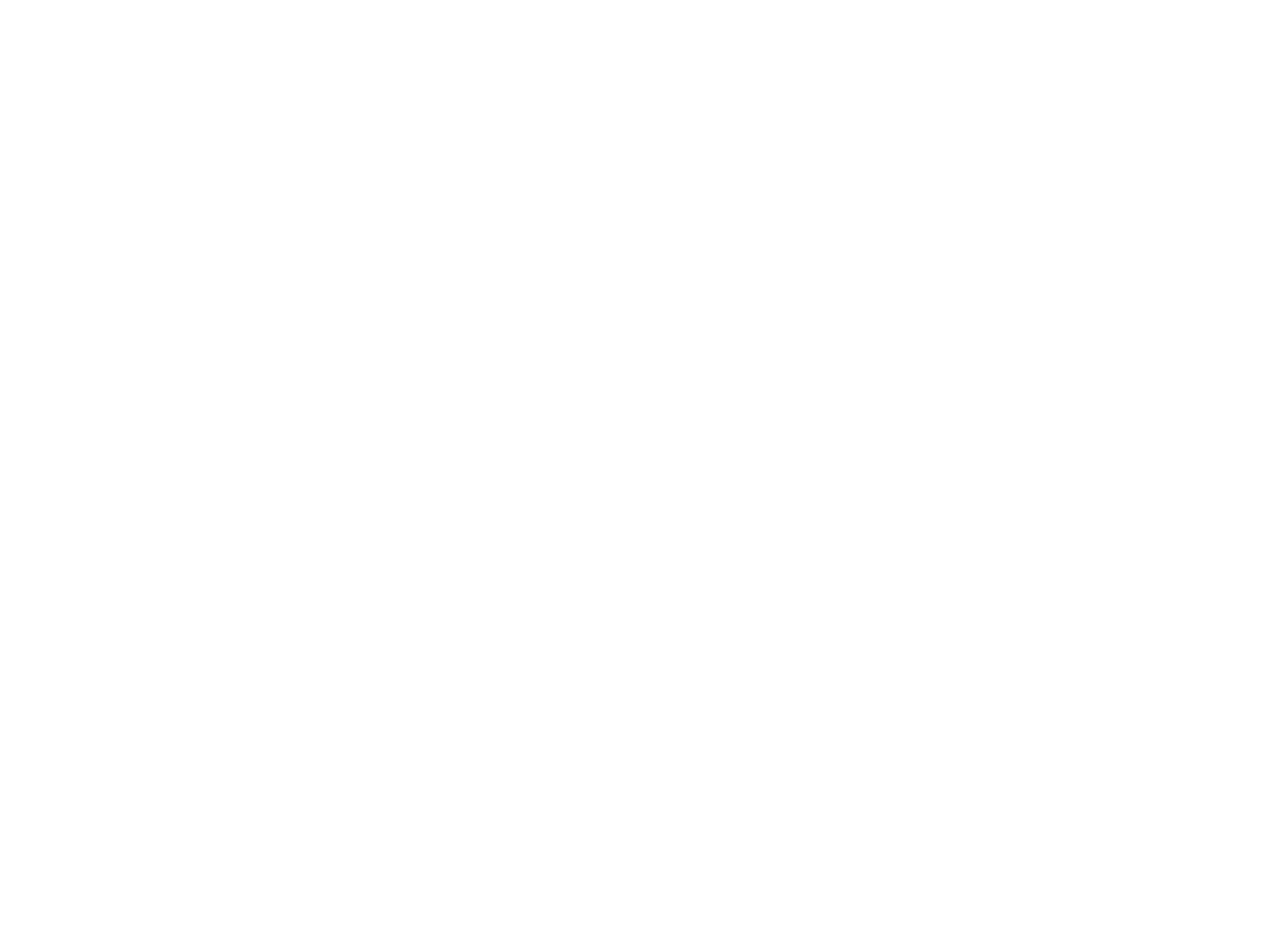
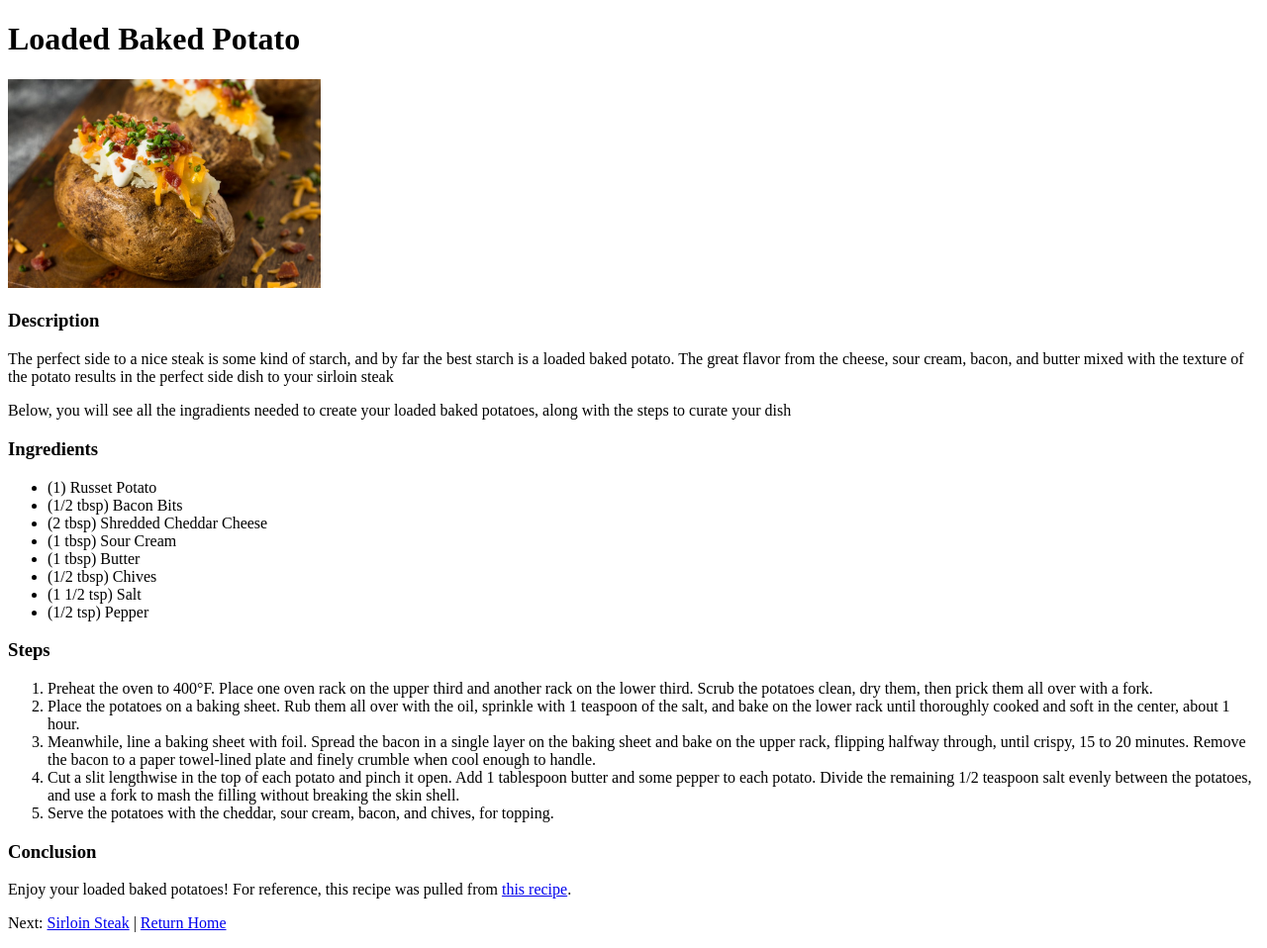
Before and after one commit to TyGrinCL/odin-recipes, a plain HTML site: page recipes/loaded-baked-potato.html in a window 1280 px wide. Shown: the whole page at 99% size. Before the commit the page ends 800 px from the top, so only its background shows below. Drawn offline with Linux system fonts and the light colour scheme.

Commit message:
Created Loaded Baked Potato page, fixed an error involving the reference links on the home page (corrected the href link)

```diff
--- a/recipes/loaded-baked-potato.html
+++ b/recipes/loaded-baked-potato.html
@@ -6,6 +6,58 @@
     <title>Loaded Baked Potato</title>
 </head>
 <body>
+    <h1>Loaded Baked Potato</h1>
 
+    <img src="../images/loaded-baked-potatoes.jpg" alt="Delicious loaded baked potatoes in a row
+     sitting on a wooden cutting board. The potatoes are overflowing with cheese, bacon, sour cream,
+      and chives" style="width: 25%; height: 25%">
+
+    <h3>Description</h3>
+
+    <p>The perfect side to a nice steak is some kind of starch, and by far the best starch is a loaded baked potato.
+         The great flavor from the cheese, sour cream, bacon, and butter mixed with the texture of the potato results
+          in the perfect side dish to your sirloin steak</p>
+
+    <p>Below, you will see all the ingradients needed to create your loaded baked potatoes,
+         along with the steps to curate your dish</p>
+
+    <h3>Ingredients</h3>
+
+    <ul>
+        <li>(1) Russet Potato</li>
+        <li>(1/2 tbsp) Bacon Bits</li>
+        <li>(2 tbsp) Shredded Cheddar Cheese</li>
+        <li>(1 tbsp) Sour Cream</li>
+        <li>(1 tbsp) Butter</li>
+        <li>(1/2 tbsp) Chives</li>
+        <li>(1 1/2 tsp) Salt</li>
+        <li>(1/2 tsp) Pepper</li>
+    </ul>
+
+    <h3>Steps</h3>
+
+    <ol>
+        <li>Preheat the oven to 400°F. Place one oven rack on the upper third and another rack on the lower third.
+             Scrub the potatoes clean, dry them, then prick them all over with a fork.</li>
+
+        <li>Place the potatoes on a baking sheet. Rub them all over with the oil, sprinkle with 1 teaspoon of the salt,
+             and bake on the lower rack until thoroughly cooked and soft in the center, about 1 hour.</li>
+
+        <li>Meanwhile, line a baking sheet with foil. Spread the bacon in a single layer on the baking sheet and
+             bake on the upper rack, flipping halfway through, until crispy, 15 to 20 minutes. Remove the bacon
+              to a paper towel-lined plate and finely crumble when cool enough to handle.</li>
+
+        <li>Cut a slit lengthwise in the top of each potato and pinch it open. Add 1 tablespoon butter and some
+             pepper to each potato. Divide the remaining 1/2 teaspoon salt evenly between the potatoes,
+              and use a fork to mash the filling without breaking the skin shell.</li>
+
+        <li>Serve the potatoes with the cheddar, sour cream, bacon, and chives, for topping.</li>
+    </ol>
+
+    <h3>Conclusion</h3>
+
+    <p>Enjoy your loaded baked potatoes! For reference, this recipe was pulled from <a href="https://www.thepioneerwoman.com/food-cooking/recipes/a63449753/loaded-baked-potatoes-recipe/">this recipe</a>.</p>
+
+    <p>Next: <a href="sirloin-steak.html">Sirloin Steak</a> | <a href="../index.html">Return Home</a></p>
 </body>
 </html>
```
Also changed, not shown: index.html (+3 -3 lines), images/apple-pie.jpg (added), images/loaded-baked-potatoes.jpg (added), images/sirloin-steak.jpg (added).
